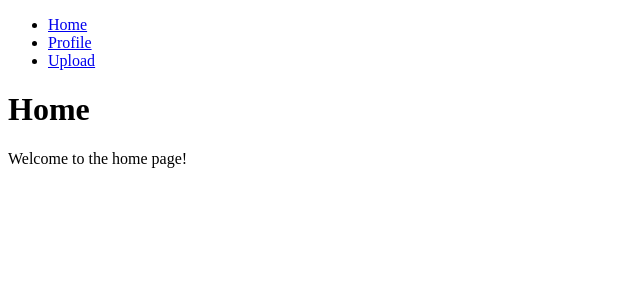
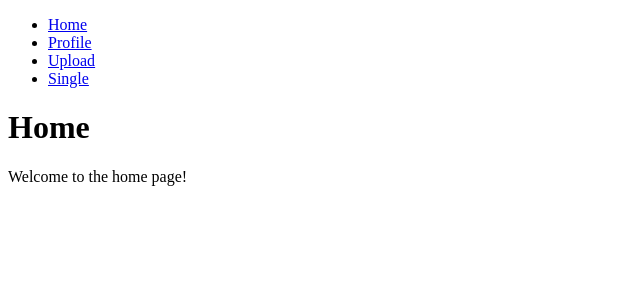
Before and after one commit to prihuu/React, a React (Vite) app: page / in a window 1280 px wide. Shown: the top 300 px of the page, without its empty margins (0-640 px from the left). Built offline with nearby package versions, Linux system fonts and the light colour scheme.

Commit message:
Complete React Router

```diff
--- a/src/App.jsx
+++ b/src/App.jsx
@@ -7,7 +7,7 @@ import Single from './views/Single';
 
 const App = () => {
   return (
-    <BrowserRouter>
+    <BrowserRouter basename={import.meta.env.BASE_URL}>
       <Routes>
         <Route element={<Layout />}>
           <Route path="/" element={<Home />} />
--- a/src/components/Layout.jsx
+++ b/src/components/Layout.jsx
@@ -14,6 +14,9 @@ const Layout = () => {
           <li>
             <Link to="/upload">Upload</Link>
           </li>
+          <li>
+            <Link to="/single">Single</Link>
+          </li>
         </ul>
       </nav>
 
--- a/vite.config.js
+++ b/vite.config.js
@@ -1,11 +1,7 @@
-import react, { reactCompilerPreset } from '@vitejs/plugin-react'
-import babel from '@rolldown/plugin-babel'
-import { defineConfig } from 'vite'
+import {defineConfig} from 'vite';
+import react from '@vitejs/plugin-react';
 
-// https://vite.dev/config/
 export default defineConfig({
-  plugins: [
-    react(),
-    babel({ presets: [reactCompilerPreset()] })
-  ],
-})
+  plugins: [react()],
+  base: '/~princeaw/wsk-routing/',
+});
```
